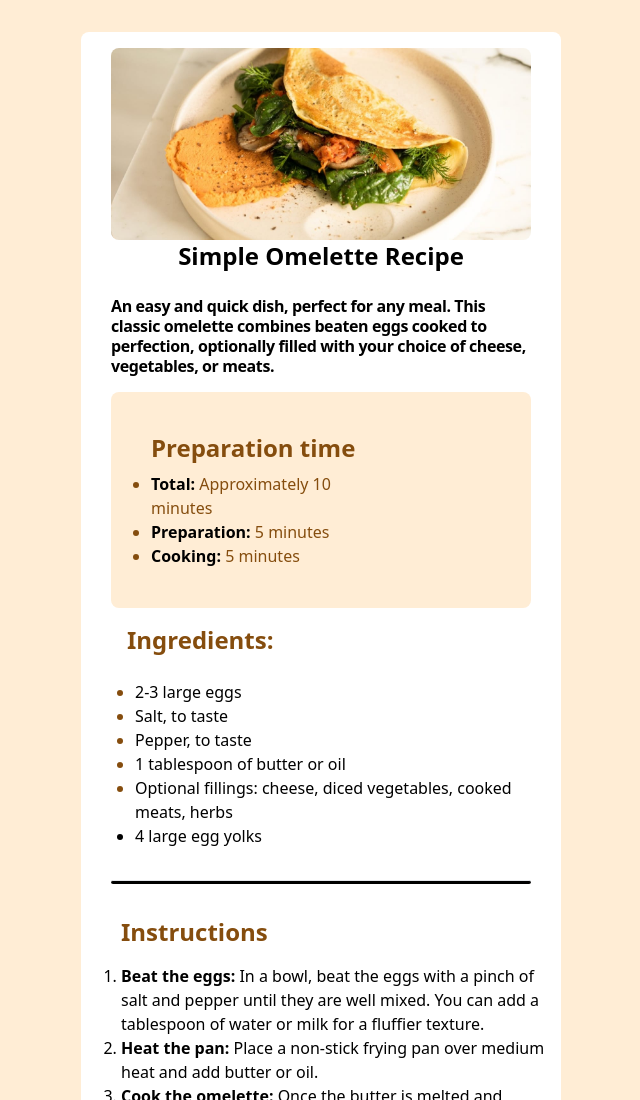
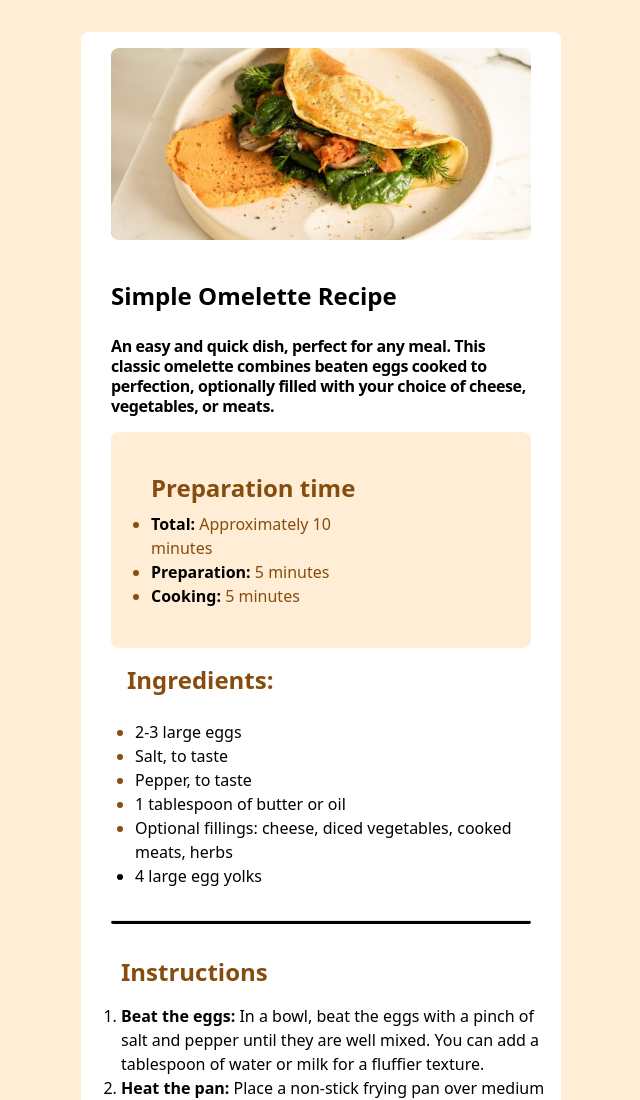
Before and after one commit to Dhruvmehta1311/recipe-page, a plain HTML site: page index.html in a window 1280 px wide. Shown: the top 1100 px of the page, without its empty margins (319-959 px from the left). Drawn offline with nearby package versions, Linux system fonts and the light colour scheme.

Commit message:
Minor Change.

```diff
--- a/index.html
+++ b/index.html
@@ -38,7 +38,7 @@
           src="./assets/images/image-omelette.jpeg"
           alt=""
         />
-        <h1 class="font-bold text-2xl text-center">Simple Omelette Recipe</h1>
+        <h1 class="font-bold text-2xl mt-10">Simple Omelette Recipe</h1>
         <br />
         <p class="font-semibold leading-5 tracking-tight">
           An easy and quick dish, perfect for any meal. This classic omelette
```
